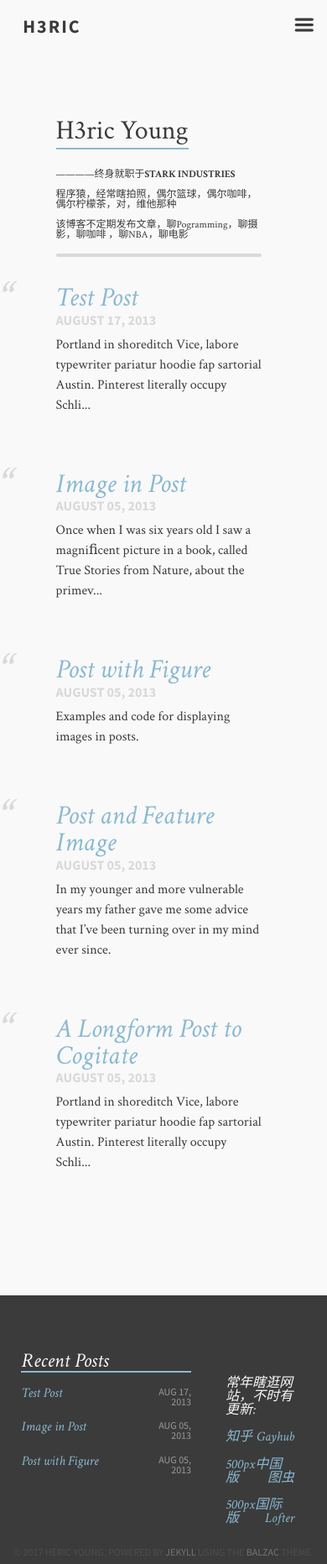
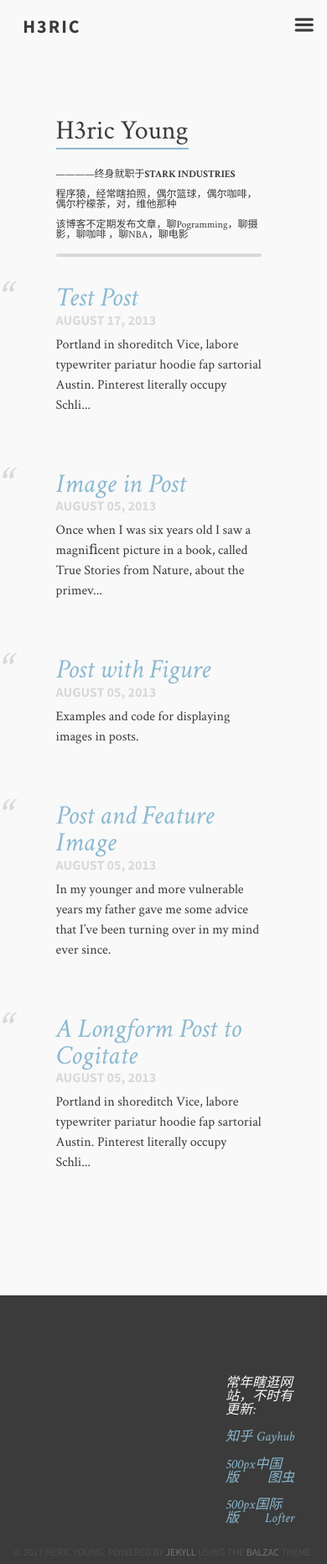
Before and after one commit to HericYoung/Blog, a Jekyll site: the page built from index.md, in a window 390 px wide. Shown: the whole page at 84% size. Built offline with Jekyll 4.4.1, drawn with Linux system fonts in a browser that asks for light colours.

Commit message:
no message

```diff
--- a/_sass/_styles.scss
+++ b/_sass/_styles.scss
@@ -771,6 +771,10 @@ footer {
         }
     }
 
+    .prev-posts {
+        display: none;
+    }
+
     }
 }
 
```
